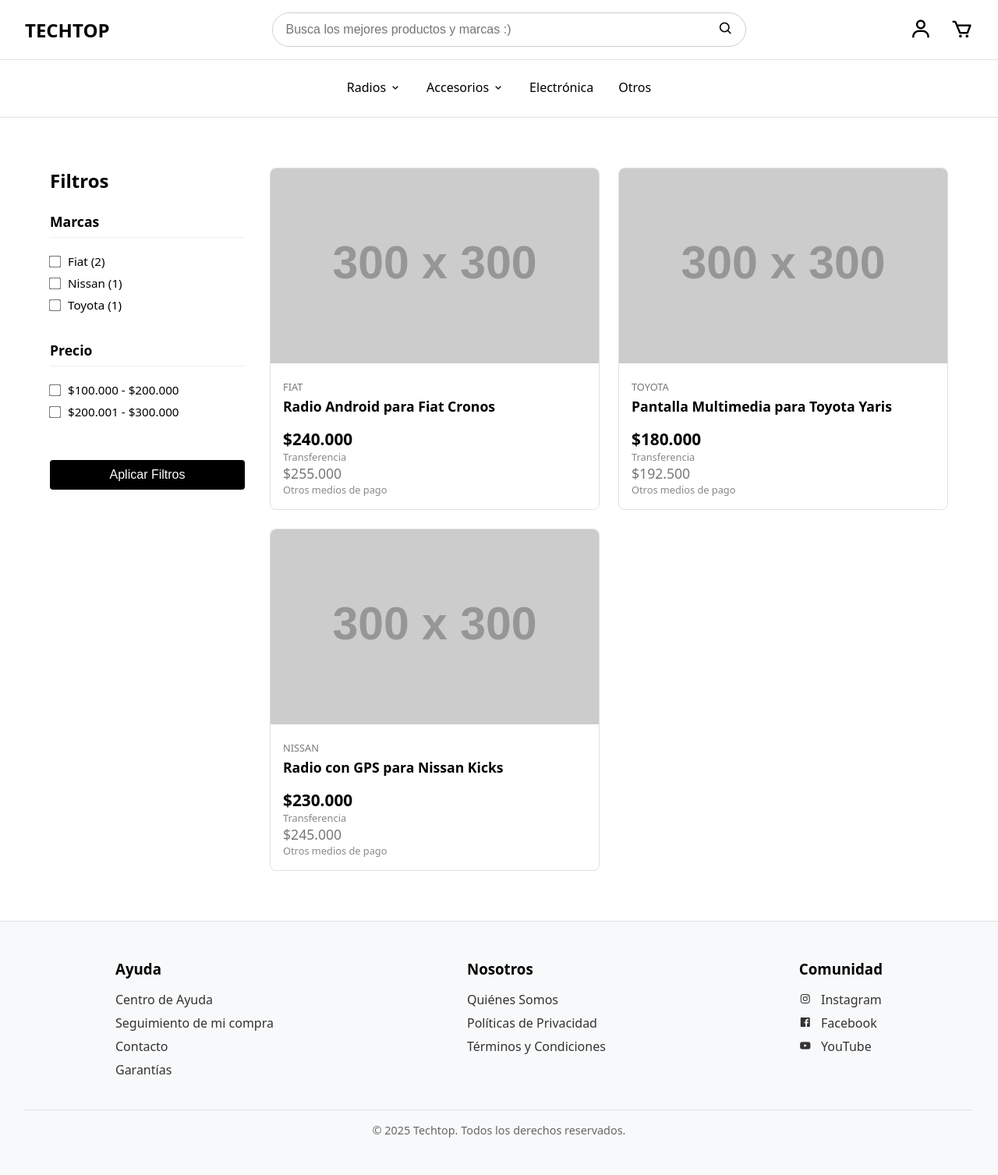
After one commit to palgatox64/techtop, a Django app: page /tienda/ in a window 1280 px wide. The commit adds this page. Shown: the whole page at 78% size. Run offline with Django 5.2, Linux system fonts and the light colour scheme; grey boxes labelled with a size stand in for pictures from a placeholder-image service; some libraries are stand-ins or nearby versions.

Commit message:
Creacion Tienda diseño y fitlro

```diff
--- /dev/null
+++ b/static/css/tienda.css
@@ -0,0 +1,164 @@
+.catalog-container {
+    display: flex;
+    gap: 2rem;
+    padding: 2rem;
+    max-width: 1400px;
+    margin: 0 auto;
+}
+
+/* --- Barra Lateral de Filtros --- */
+.filter-sidebar {
+    width: 250px;
+    flex-shrink: 0;
+}
+
+.filter-sidebar h3 {
+    font-size: 1.5rem;
+    margin-bottom: 1.5rem;
+}
+
+.filter-group {
+    margin-bottom: 2rem;
+}
+
+.filter-group h4 {
+    font-size: 1.1rem;
+    margin-bottom: 1rem;
+    border-bottom: 1px solid #eee;
+    padding-bottom: 0.5rem;
+}
+
+.filter-list {
+    list-style: none;
+    padding: 0;
+}
+
+.filter-list a {
+    display: block;
+    padding: 0.5rem 0;
+    color: #555;
+    text-decoration: none;
+    transition: color 0.2s ease;
+}
+
+.filter-list a:hover {
+    color: #000;
+}
+
+.filter-list a.active-filter {
+    font-weight: bold;
+    color: #000;
+}
+
+.all-brands-link {
+    margin-top: 1rem;
+    font-size: 0.9rem;
+    color: #007bff;
+}
+
+
+/* --- Cuadrícula de Productos --- */
+.product-grid {
+    display: grid;
+    grid-template-columns: repeat(auto-fill, minmax(280px, 1fr));
+    gap: 1.5rem;
+    width: 100%;
+}
+
+.product-card {
+    border: 1px solid #e0e0e0;
+    border-radius: 8px;
+    overflow: hidden;
+    transition: box-shadow 0.3s ease;
+}
+
+.product-card:hover {
+    box-shadow: 0 4px 15px rgba(0,0,0,0.1);
+}
+
+.product-card a {
+    text-decoration: none;
+    color: inherit;
+}
+
+.product-image {
+    width: 100%;
+    height: 250px;
+    object-fit: cover;
+}
+
+.product-info {
+    padding: 1rem;
+}
+
+.product-brand {
+    font-size: 0.8rem;
+    color: #777;
+    text-transform: uppercase;
+    margin-bottom: 0.25rem;
+}
+
+.product-name {
+    font-size: 1.1rem;
+    font-weight: 600;
+    margin-bottom: 0.5rem;
+}
+
+.product-price {
+    font-size: 1.2rem;
+    font-weight: bold;
+}
+
+.checkbox-list li {
+    padding: 4px 0;
+}
+.checkbox-list label {
+    display: flex;
+    align-items: center;
+    cursor: pointer;
+    font-size: 0.95rem;
+}
+.checkbox-list input[type="checkbox"] {
+    margin-right: 10px;
+    transform: scale(1.2);
+}
+
+.filter-button {
+    width: 100%;
+    padding: 10px;
+    background-color: #000;
+    color: #fff;
+    border: none;
+    border-radius: 4px;
+    font-size: 1rem;
+    cursor: pointer;
+    margin-top: 1rem;
+}
+
+
+.product-info {
+    text-align: left;
+}
+.product-prices {
+    margin-top: 1rem;
+}
+.price-label {
+    font-size: 0.8rem;
+    color: #888;
+}
+.product-price-main {
+    font-size: 1.3rem;
+    font-weight: bold;
+    color: #000000;
+}
+.product-price-secondary {
+    font-size: 1.1rem;
+    color: #777777;
+}
+
+.no-products-message {
+    width: 100%;
+    text-align: center;
+    font-size: 1.2rem;
+    color: #777;
+}
--- a/store/views.py
+++ b/store/views.py
@@ -1,4 +1,6 @@
 from django.shortcuts import render
+from .models import Producto, Marca
+from django.db.models import Count
 
 def home(request):
     return render(request, 'home.html')
@@ -23,3 +25,24 @@ def politicas_privacidad(request):
 
 def terminos_condiciones(request):
     return render(request, 'terminos_condiciones.html')
+
+def product_catalog(request, brand_name=None):
+    products = Producto.objects.all()
+    if brand_name:
+        products = products.filter(marca__nombre__iexact=brand_name)
+
+    selected_brands = request.GET.getlist('marca')
+    if selected_brands:
+        products = products.filter(marca__nombre__in=selected_brands)
+    available_brands = Marca.objects.annotate(
+        product_count=Count('producto')
+    ).filter(product_count__gt=0).order_by('nombre')
+
+    context = {
+        'products': products,
+        'available_brands': available_brands,
+        'selected_brand': brand_name,
+        'selected_brands_from_form': selected_brands,
+    }
+
+    return render(request, 'store/tienda.html', context)
--- a/techtop_project/urls.py
+++ b/techtop_project/urls.py
@@ -8,7 +8,8 @@ from store.views import (
     centro_ayuda,
     garantias,
     politicas_privacidad,
-    terminos_condiciones
+    terminos_condiciones,
+    product_catalog
 )
 
 urlpatterns = [
@@ -21,4 +22,6 @@ urlpatterns = [
     path('garantias/', garantias, name='garantias'),
     path('politicas-privacidad/', politicas_privacidad, name='politicas_privacidad'),
     path('terminos-condiciones/', terminos_condiciones, name='terminos_condiciones'),
+    path('tienda/', product_catalog, name='product_catalog'),
+    path('tienda/marca/<str:brand_name>/', product_catalog, name='product_catalog_by_brand'),
 ]
--- a/templates/base.html
+++ b/templates/base.html
@@ -7,6 +7,7 @@
     <title>{% block title %}Techtop{% endblock %}</title>
     <link href='https://unpkg.com/boxicons@2.1.4/css/boxicons.min.css' rel='stylesheet'>
     <link rel="stylesheet" href="{% static 'css/styles.css' %}">
+    {% block extra_css %}{% endblock %}
     <link rel="stylesheet" href="https://cdn.jsdelivr.net/npm/swiper@11/swiper-bundle.min.css"/>
 </head>
 <body>
@@ -36,17 +37,17 @@
             <div class="mega-menu-column full-width">
                 <h3 class="mega-menu-main-title">Marcas</h3>
                 <ul class="brand-list">
-                    <li><a href="#">Fiat</a></li>
-                    <li><a href="#">Ford</a></li>
-                    <li><a href="#">Honda</a></li>
-                    <li><a href="#">KIA</a></li>
-                    <li><a href="#">Mazda</a></li>
-                    <li><a href="#">Mitsubishi</a></li>
-                    <li><a href="#">Nissan</a></li>
-                    <li><a href="#">Renault</a></li>
-                    <li><a href="#">Volkswagen</a></li>
-                    <li><a href="#">Toyota</a></li>
-                    <li><a href="#">SsangYong</a></li>
+                    <li><a href="{% url 'product_catalog_by_brand' 'Fiat' %}">Fiat</a></li>
+                    <li><a href="{% url 'product_catalog_by_brand' 'Ford' %}">Ford</a></li>
+                    <li><a href="{% url 'product_catalog_by_brand' 'Honda' %}">Honda</a></li>
+                    <li><a href="{% url 'product_catalog_by_brand' 'KIA' %}">KIA</a></li>
+                    <li><a href="{% url 'product_catalog_by_brand' 'Mazda' %}">Mazda</a></li>
+                    <li><a href="{% url 'product_catalog_by_brand' 'Mitsubishi' %}">Mitsubishi</a></li>
+                    <li><a href="{% url 'product_catalog_by_brand' 'Nissan' %}">Nissan</a></li>
+                    <li><a href="{% url 'product_catalog_by_brand' 'Renault' %}">Renault</a></li>
+                    <li><a href="{% url 'product_catalog_by_brand' 'Volkswagen' %}">Volkswagen</a></li>
+                    <li><a href="{% url 'product_catalog_by_brand' 'Toyota' %}">Toyota</a></li>
+                    <li><a href="{% url 'product_catalog_by_brand' 'SsangYong' %}">SsangYong</a></li>
                     </ul>
             </div>
         </div>
--- /dev/null
+++ b/templates/store/tienda.html
@@ -0,0 +1,90 @@
+{% extends 'base.html' %}
+{% load static %}
+
+{% block extra_css %}
+    <link rel="stylesheet" href="{% static 'css/tienda.css' %}">
+{% endblock %}
+
+{% block title %}Tienda - Diseño de Prueba{% endblock %}
+
+{% block content %}
+<div class="catalog-container">
+
+    <aside class="filter-sidebar">
+        <form method="GET">
+            <h3>Filtros</h3>
+
+            <div class="filter-group">
+                <h4>Marcas</h4>
+                <ul class="filter-list checkbox-list">
+                    <li><label><input type="checkbox" name="marca" value="Fiat"> Fiat (2)</label></li>
+                    <li><label><input type="checkbox" name="marca" value="Nissan"> Nissan (1)</label></li>
+                    <li><label><input type="checkbox" name="marca" value="Toyota"> Toyota (1)</label></li>
+                </ul>
+            </div>
+
+            <div class="filter-group">
+                <h4>Precio</h4>
+                <ul class="filter-list checkbox-list">
+                    <li><label><input type="checkbox" name="precio" value="100000-200000"> $100.000 - $200.000</label></li>
+                    <li><label><input type="checkbox" name="precio" value="200001-300000"> $200.001 - $300.000</label></li>
+                </ul>
+            </div>
+
+            <button type="submit" class="filter-button">Aplicar Filtros</button>
+        </form>
+    </aside>
+
+    <main class="product-grid">
+
+        <div class="product-card">
+            <a href="#">
+                <img src="https://placehold.co/300x300/e0e0e0/000?text=Radio+Android" alt="Producto de ejemplo" class="product-image">
+                <div class="product-info">
+                    <p class="product-brand">Fiat</p>
+                    <h4 class="product-name">Radio Android para Fiat Cronos</h4>
+                    <div class="product-prices">
+                        <p class="product-price-main">$240.000</p>
+                        <p class="price-label">Transferencia</p>
+                        <p class="product-price-secondary">$255.000</p>
+                        <p class="price-label">Otros medios de pago</p>
+                    </div>
+                </div>
+            </a>
+        </div>
+
+        <div class="product-card">
+            <a href="#">
+                <img src="https://placehold.co/300x300/d1d1d1/000?text=Radio+Android" alt="Producto de ejemplo" class="product-image">
+                <div class="product-info">
+                    <p class="product-brand">Toyota</p>
+                    <h4 class="product-name">Pantalla Multimedia para Toyota Yaris</h4>
+                    <div class="product-prices">
+                        <p class="product-price-main">$180.000</p>
+                        <p class="price-label">Transferencia</p>
+                        <p class="product-price-secondary">$192.500</p>
+                        <p class="price-label">Otros medios de pago</p>
+                    </div>
+                </div>
+            </a>
+        </div>
+
+        <div class="product-card">
+            <a href="#">
+                <img src="https://placehold.co/300x300/c2c2c2/000?text=Radio+Android" alt="Producto de ejemplo" class="product-image">
+                <div class="product-info">
+                    <p class="product-brand">Nissan</p>
+                    <h4 class="product-name">Radio con GPS para Nissan Kicks</h4>
+                    <div class="product-prices">
+                        <p class="product-price-main">$230.000</p>
+                        <p class="price-label">Transferencia</p>
+                        <p class="product-price-secondary">$245.000</p>
+                        <p class="price-label">Otros medios de pago</p>
+                    </div>
+                </div>
+            </a>
+        </div>
+
+    </main>
+</div>
+{% endblock %}
```
